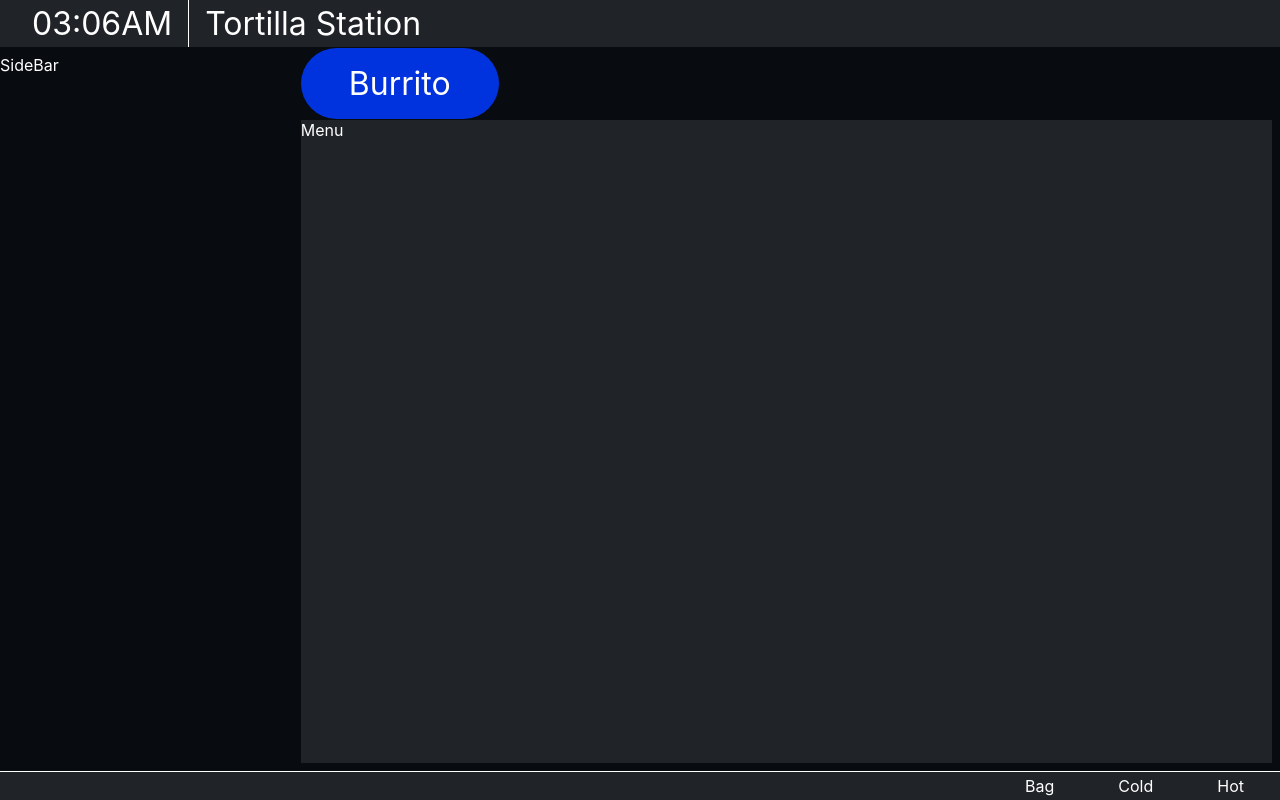
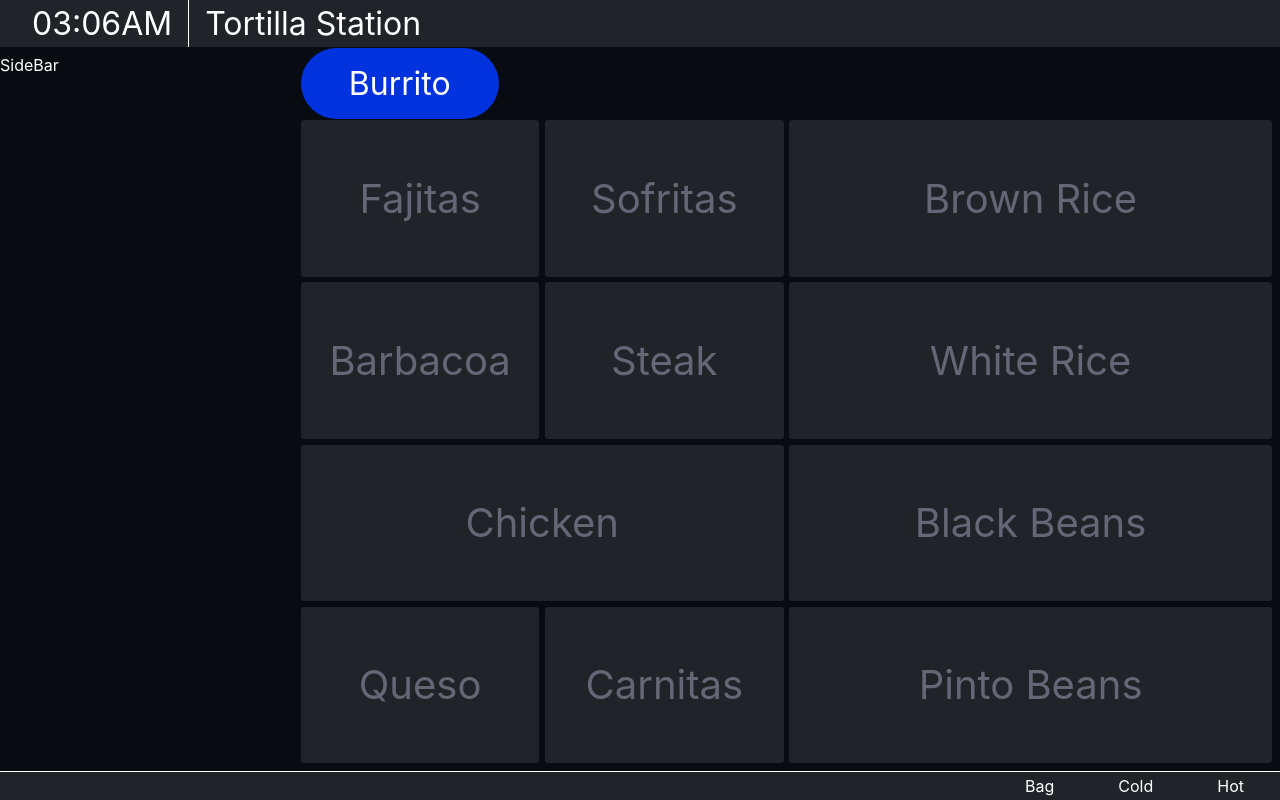
Before and after one commit to IanDab47/react-chipotle-dml, a React (Create React App) app: page / in a window 1280 px wide. Built offline with nearby package versions, Linux system fonts and the light colour scheme.

Commit message:
displays all menu items in grid for hot and cold screens

```diff
--- a/src/App.js
+++ b/src/App.js
@@ -1,5 +1,5 @@
 // React
-import { useState, useEffect } from "react";
+import { useState } from "react";
 
 // Pages
 import Hot from "./Screens/Hot";
--- a/src/Components/menu/Menu.js
+++ b/src/Components/menu/Menu.js
@@ -2,9 +2,17 @@
 import "./styles.css"
 
 export default function Menu({ type, items }) {
+  const itemList = items.map(item => {
+    return (
+      <div key={`food_${item.name}`} className="menu-item" style={{'--row': item.row, '--col': item.col, '--span': item.span}}>
+        <p>{item.name}</p>
+      </div>
+    )
+  })
+
   return (
     <section className={`menu-container ${type}`}>
-      Menu
+      {itemList}
     </section>
   )
 }
--- a/src/Components/menu/styles.css
+++ b/src/Components/menu/styles.css
@@ -2,11 +2,20 @@
   display: grid;
   grid-template-columns: repeat(4, 1fr);
   grid-template-rows: repeat(4, 1fr);
+  gap: .35rem;
   width: calc(100% - .5rem);
   height: calc(100% - .5rem);
-  background: var(--nav-bg);
 }
 
-.hot {
-
+.menu-item {
+  display: grid;
+  grid-row: var(--row);
+  grid-column: var(--col) / span var(--span);
+  place-items: center;
+  width: 100%;
+  height: 100%;
+  background: var(--nav-bg);
+  font-size: 2.5rem;
+  color: var(--fnt-dsb);
+  border-radius: .2rem;
 }
--- a/src/Screens/Hot.js
+++ b/src/Screens/Hot.js
@@ -9,9 +9,9 @@ const hot = [
   { name: 'White Rice',  row: 2, col: 3, span: 2 },
   { name: 'Black Beans', row: 3, col: 3, span: 2 },
   { name: 'Pinto Beans', row: 4, col: 3, span: 2 },
-  { name: 'Chicken',     row: 3, col: 3, span: 2 },
+  { name: 'Chicken',     row: 3, col: 1, span: 2 },
   { name: 'Steak',       row: 2, col: 2, span: 1 },
-  { name: 'Carnitas',    row: 3, col: 2, span: 1 },
+  { name: 'Carnitas',    row: 4, col: 2, span: 1 },
   { name: 'Barbacoa',    row: 2, col: 1, span: 1 },
   { name: 'Sofritas',    row: 1, col: 2, span: 1 },
   { name: 'Fajitas',     row: 1, col: 1, span: 1 },
--- a/src/index.css
+++ b/src/index.css
@@ -9,7 +9,7 @@
   --bg-main: #080B0F;
   --nav-bg: #202428;
   --fnt-main: white;
-  --fnt-dsb: #444;
+  --fnt-dsb: #667;
   font-size: 16px;
   font-family: Arial, Helvetica, sans-serif;
 }
```
